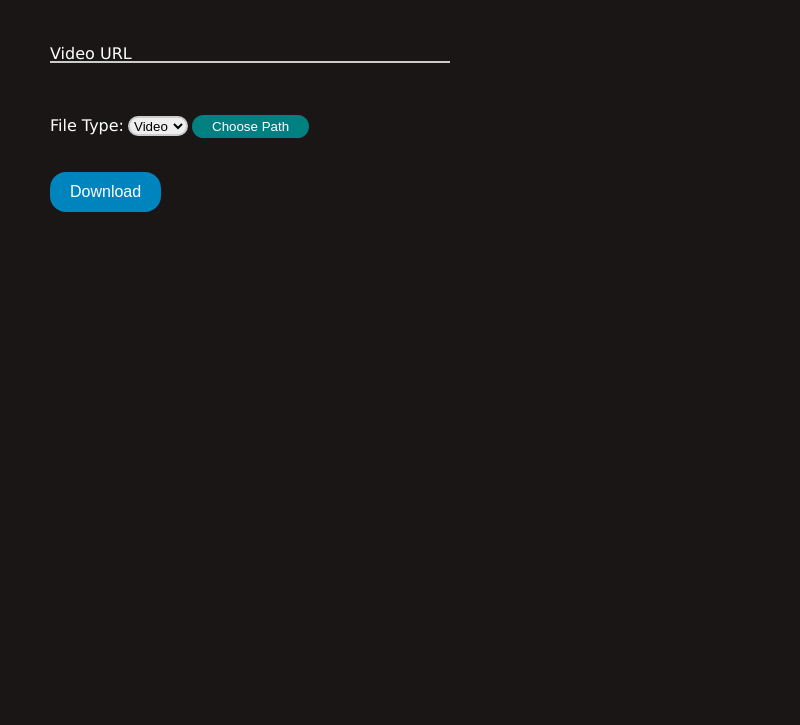
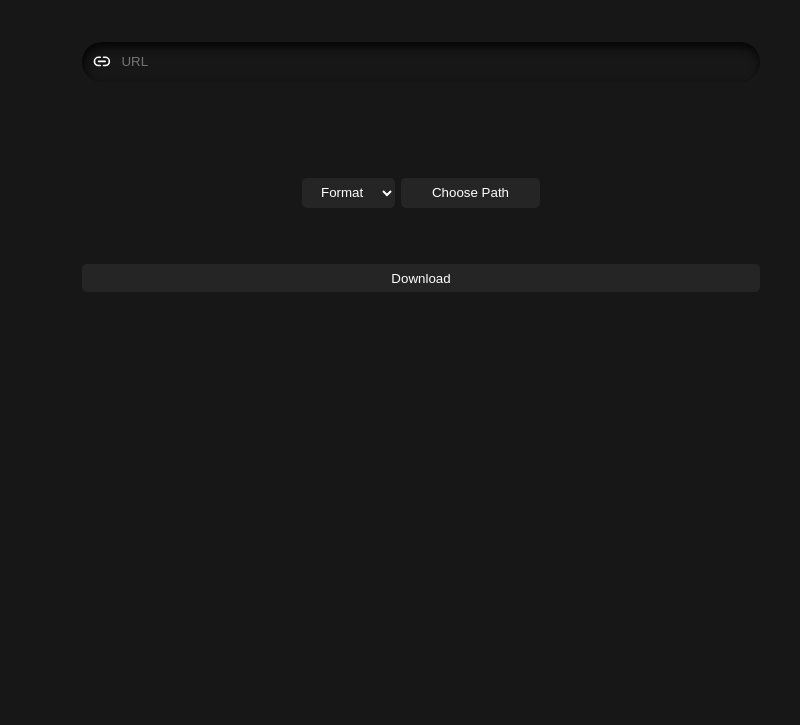
Before and after one commit to urathi05/Youtube-Downloader, an Electron app: page frontend/index.html in a window 800 px wide. Shown: the part 75-800 px from the top of the page. Drawn offline with Linux system fonts and the light colour scheme.

Commit message:
dark ui + shadows

```diff
--- a/frontend/index.html
+++ b/frontend/index.html
@@ -7,22 +7,49 @@
     <link rel="stylesheet" href="styles.css" />
   </head>
   <body>
-    <h1>YouTube Video Downloader</h1>
+    <div class="container">
+      <h1>Video Downloader</h1>
 
       <div class="urlInput">
-      <input type="text" id="url" required />
-      <label for="url">Video URL</label>
+        <svg
+          viewBox="0 0 24 24"
+          fill="none"
+          xmlns="http://www.w3.org/2000/svg"
+          width="16"
+          height="16"
+          stroke="#ffffff"
+          id="inputIcon"
+        >
+          <g id="SVGRepo_bgCarrier" stroke-width="0"></g>
+          <g
+            id="SVGRepo_tracerCarrier"
+            stroke-linecap="round"
+            stroke-linejoin="round"
+          ></g>
+          <g id="SVGRepo_iconCarrier">
+            <path
+              d="M14 7H16C18.7614 7 21 9.23858 21 12C21 14.7614 18.7614 17 16 17H14M10 7H8C5.23858 7 3 9.23858 3 12C3 14.7614 5.23858 17 8 17H10M8 12H16"
+              stroke="#ffffff"
+              stroke-width="2"
+              stroke-linecap="round"
+              stroke-linejoin="round"
+            ></path>
+          </g>
+        </svg>
+        <input type="text" id="url" placeholder="URL" required />
       </div>
 
       <br /><br />
 
-    <label for="fileType">File Type:</label>
-    <select id="fileType">
+      <div class="details">
+        <select id="fileType" name="format">
+          <option value="" disabled selected>Format</option>
           <option value="video">Video</option>
           <option value="audio">Audio</option>
         </select>
 
         <button id="choosePathButton">Choose Path</button>
+      </div>
 
       <!-- Button to open file explorer -->
 
@@ -31,6 +58,7 @@
       <button id="submit">Download</button>
 
       <p id="response"></p>
+    </div>
 
     <script src="renderer.js"></script>
   </body>
--- a/frontend/styles.css
+++ b/frontend/styles.css
@@ -1,80 +1,102 @@
 body {
-  background: rgba(24, 20, 20, 0.987);
+  background: #171717;
   margin-left: 50px;
 }
 
-h1,
-label {
-  color: white;
-  font-family: Verdana, Geneva, Tahoma, sans-serif;
+.container {
+  display: flex;
+  flex-direction: column;
+  gap: 10px;
+  padding-left: 2em;
+  padding-right: 2em;
+  padding-bottom: 0.4em;
+  background-color: #171717;
+  border-radius: 25px;
+  transition: 0.4s ease-in-out;
+}
+
+h1 {
+  text-align: center;
+  margin: 2em;
+  color: rgb(255, 255, 255);
+  font-size: 1.2em;
 }
 
 .urlInput {
-  position: relative;
-  width: 400px;
-  margin: 8px 0;
-  margin-top: 50px;
+  display: flex;
+  align-items: center;
+  justify-content: center;
+  gap: 0.5em;
+  border-radius: 25px;
+  padding: 0.6em;
+  border: none;
+  outline: none;
+  color: white;
+  background-color: #171717;
+  box-shadow: inset 2px 5px 10px rgb(5, 5, 5);
+}
+
+#inputIcon {
+  height: 1.3rem;
+  width: 1.3rem;
 }
 
 #url {
+  background: none;
+  border: none;
+  outline: none;
   width: 100%;
-  padding: 6px 0px;
-  box-sizing: border-box;
+  color: #d3d3d3;
+}
+
+.details {
+  display: flex;
+  justify-content: center;
+  flex-direction: row;
+  margin-top: 2.5em;
+}
+
+#fileType {
+  padding: 0.5em;
+  padding-left: 1.1em;
+  padding-right: 1.1em;
+  border-radius: 5px;
+  margin-right: 0.5em;
   border: none;
-  border-bottom: 2px solid #ccc;
-  background: transparent;
+  outline: none;
+  background-color: #252525;
   color: white;
 }
 
-#url:focus {
+#choosePathButton {
+  padding: 0.5em;
+  padding-left: 2.3em;
+  padding-right: 2.3em;
+  border-radius: 5px;
+  border: none;
   outline: none;
+  transition: 0.2s ease-in-out;
+  background-color: #252525;
+  color: white;
 }
 
-.urlInput label {
-  position: absolute;
-  top: 10px;
-  left: 0px;
-  transition: 0.5s;
-  color: white;
-  z-index: 1000;
-}
-
-.urlInput input:focus ~ label,
-.urlInput input:valid ~ label {
-  top: -20px;
-  left: 0;
-  color: teal;
-}
-
-#fileType {
-  width: 60px;
-  height: 20px;
-  margin: 8px 0;
-  box-sizing: border-box;
-  border: 2px solid #ccc;
-  border-radius: 16px;
-}
-
-button {
-  background-color: teal;
-  color: white;
-  padding: 4px 20px;
-  margin: 8px 0;
-  border: none;
-  border-radius: 16px;
+#choosePathButton:hover {
+  background-color: rgba(0, 120, 120, 0.3);
   cursor: pointer;
 }
 
-button:hover {
-  background-color: cadetblue;
-}
-
 #submit {
-  background-color: rgb(0, 132, 190);
-  height: 40px;
-  font-size: 16px;
+  margin-bottom: 3em;
+  padding: 0.5em;
+  border-radius: 5px;
+  border: none;
+  outline: none;
+  transition: 0.2s ease-in-out;
+  background-color: #252525;
+  color: white;
 }
 
 #submit:hover {
-  background-color: cadetblue;
+  background-color: red;
+  color: white;
 }
```
Lines whose indentation alone changed are shown as unchanged.
